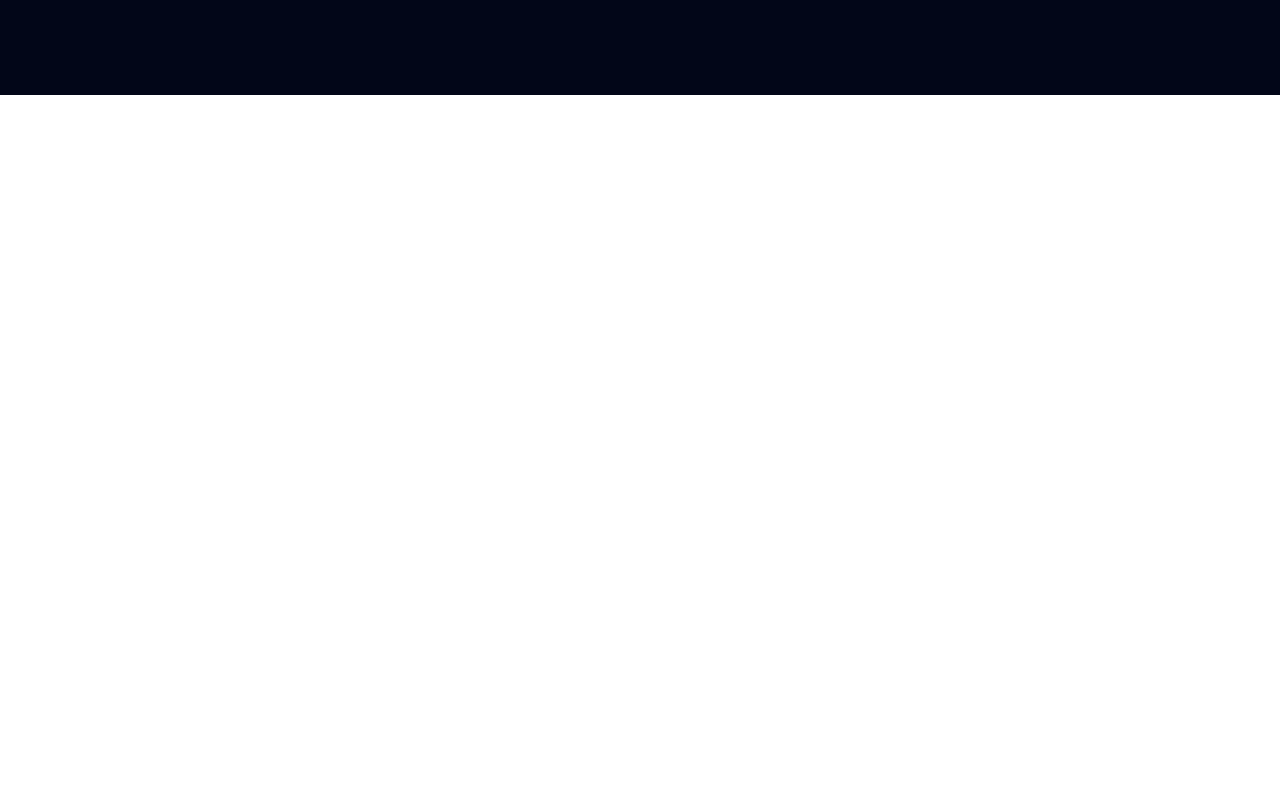
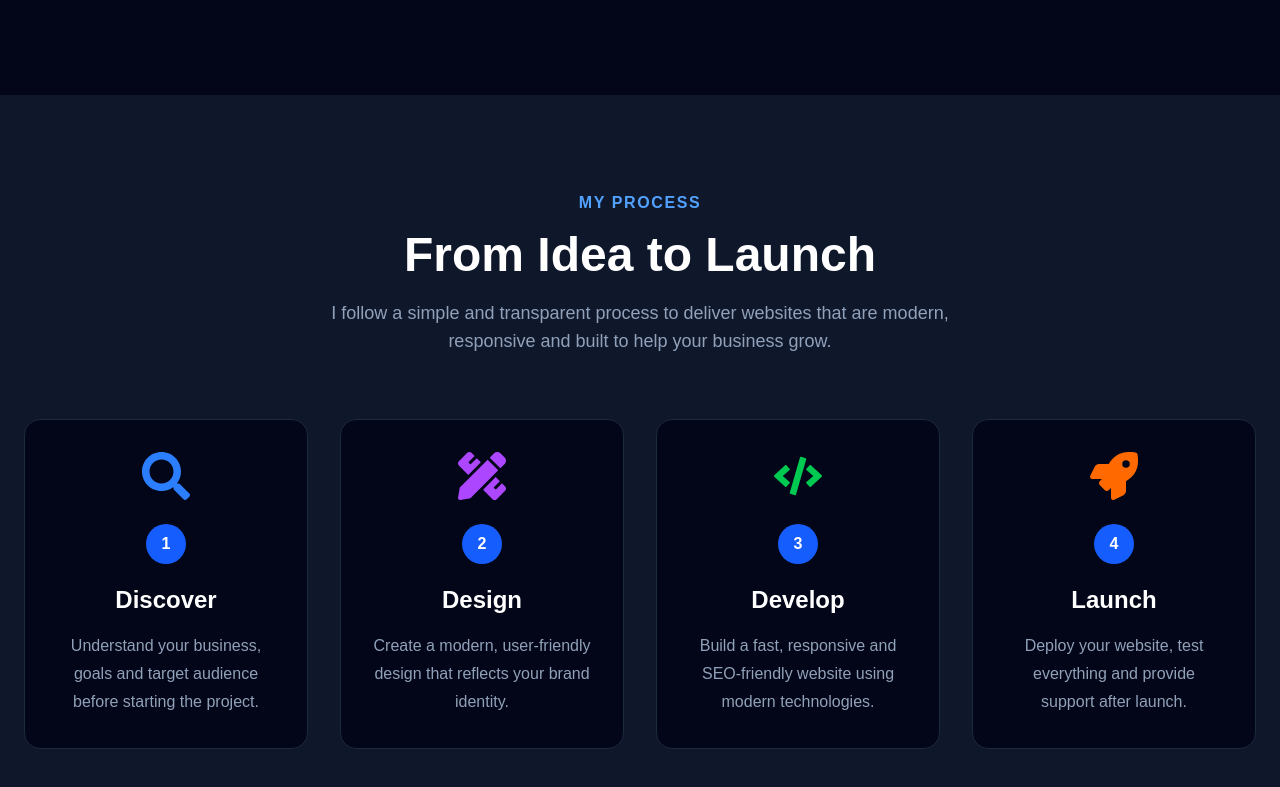
Before and after one commit to Kannashiva/kanna-web-studio, a Next.js app: page / in a window 1280 px wide. Shown: the part 4048-4835 px from the top of the page. Before the commit the page ends 4143 px from the top, so only its background shows below. Built offline with nearby package versions, Linux system fonts and the light colour scheme.

Commit message:
Added Process section

```diff
--- a/app/page.tsx
+++ b/app/page.tsx
@@ -1,3 +1,4 @@
+import Process from "@/components/Process";
 import Navbar from "@/components/Navbar";
 import Hero from "@/components/Hero";
 import Technologies from "@/components/Technologies";
@@ -14,6 +15,7 @@ export default function Home() {
   <About />
   <Services />
   <Projects />
+  <Process />
 </>
   );
 }
--- a/components/Process.tsx
+++ b/components/Process.tsx
@@ -0,0 +1,79 @@
+import {
+  FaSearch,
+  FaPencilRuler,
+  FaCode,
+  FaRocket,
+} from "react-icons/fa";
+
+const steps = [
+  {
+    icon: <FaSearch className="text-5xl text-blue-500" />,
+    title: "Discover",
+    description:
+      "Understand your business, goals and target audience before starting the project.",
+  },
+  {
+    icon: <FaPencilRuler className="text-5xl text-purple-500" />,
+    title: "Design",
+    description:
+      "Create a modern, user-friendly design that reflects your brand identity.",
+  },
+  {
+    icon: <FaCode className="text-5xl text-green-500" />,
+    title: "Develop",
+    description:
+      "Build a fast, responsive and SEO-friendly website using modern technologies.",
+  },
+  {
+    icon: <FaRocket className="text-5xl text-orange-500" />,
+    title: "Launch",
+    description:
+      "Deploy your website, test everything and provide support after launch.",
+  },
+];
+
+export default function Process() {
+  return (
+    <section id="process" className="bg-slate-900 py-24">
+      <div className="max-w-7xl mx-auto px-6">
+        <div className="text-center">
+          <p className="text-blue-400 font-semibold uppercase tracking-widest">
+            My Process
+          </p>
+
+          <h2 className="mt-4 text-4xl md:text-5xl font-bold text-white">
+            From Idea to Launch
+          </h2>
+
+          <p className="mt-5 max-w-2xl mx-auto text-slate-400 text-lg">
+            I follow a simple and transparent process to deliver websites that
+            are modern, responsive and built to help your business grow.
+          </p>
+        </div>
+
+        <div className="mt-16 grid gap-8 md:grid-cols-2 lg:grid-cols-4">
+          {steps.map((step, index) => (
+            <div
+              key={step.title}
+              className="rounded-2xl border border-slate-800 bg-slate-950 p-8 text-center transition-all duration-300 hover:-translate-y-2 hover:border-blue-500"
+            >
+              <div className="flex justify-center">{step.icon}</div>
+
+              <div className="mt-6 inline-flex h-10 w-10 items-center justify-center rounded-full bg-blue-600 text-white font-bold">
+                {index + 1}
+              </div>
+
+              <h3 className="mt-5 text-2xl font-semibold text-white">
+                {step.title}
+              </h3>
+
+              <p className="mt-4 text-slate-400 leading-7">
+                {step.description}
+              </p>
+            </div>
+          ))}
+        </div>
+      </div>
+    </section>
+  );
+}
```
Lines whose indentation alone changed are shown as unchanged.
